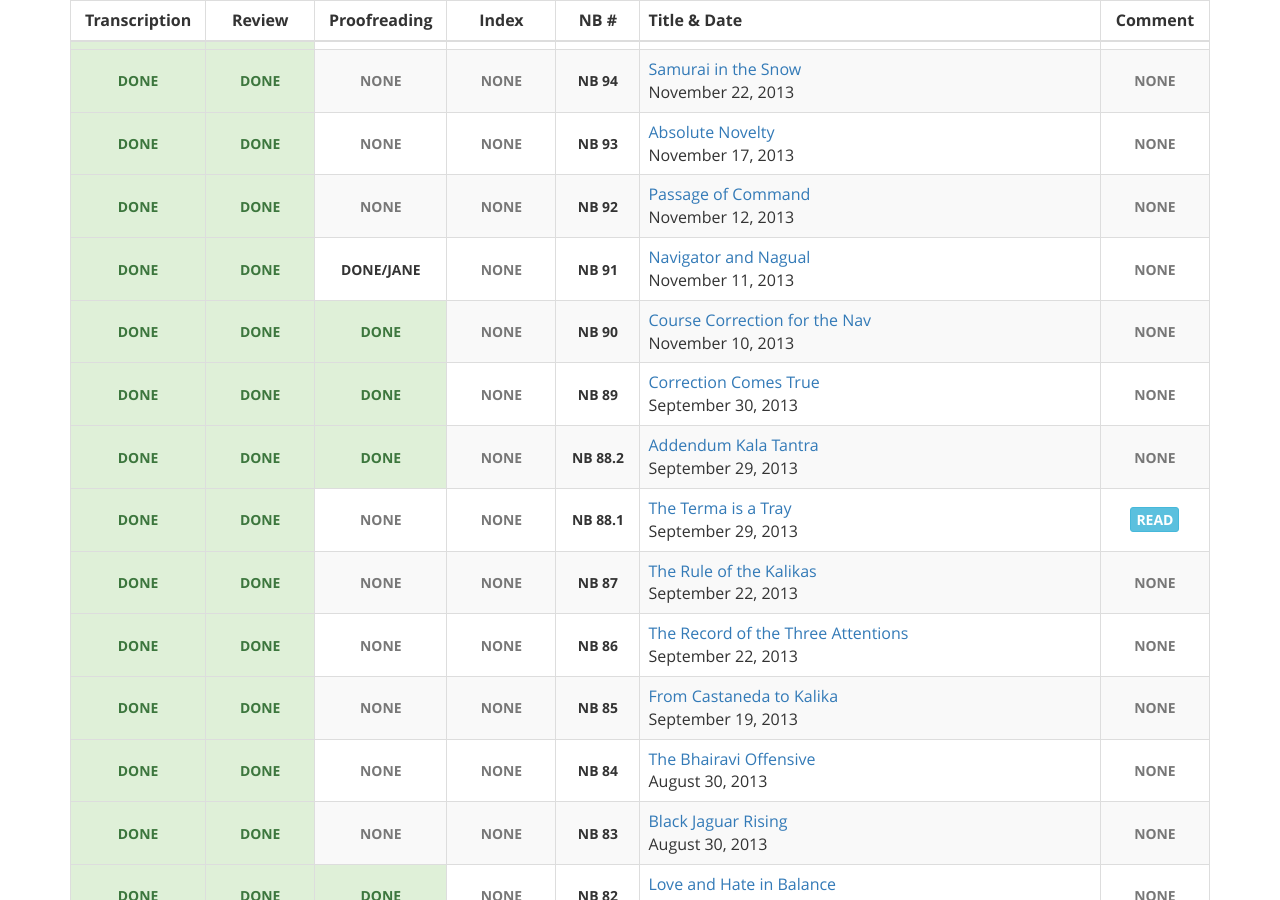
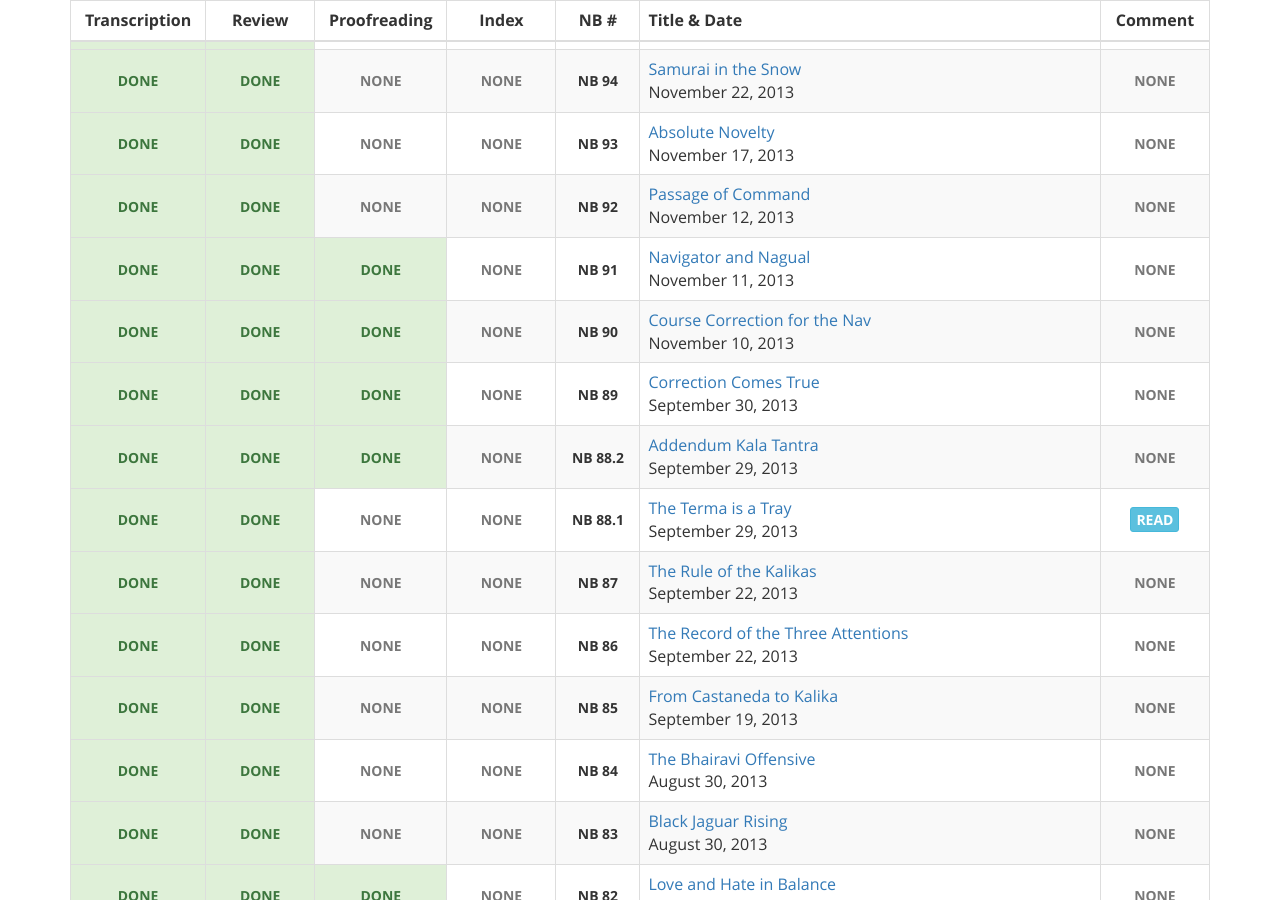
Before and after one commit to gaiaspora/gaiaspora.github.io, a Jekyll site: the page built from content/navigator-briefings.markdown, in a window 1280 px wide and 900 px high, scrolled down 2204 px. Built offline with Jekyll 4.4.1, drawn with Linux system fonts in a browser that asks for light colours.

Commit message:
Update nb.yaml

```diff
--- a/_data/nb.yaml
+++ b/_data/nb.yaml
@@ -280,7 +280,7 @@
 - NB: "91"
   Transcription: "done"
   Review: "done"
-  Proofreading: "done/jane"
+  Proofreading: "done"
   Index: "none"
   Title: "Navigator and Nagual"
   Date: "November 11, 2013"
```
